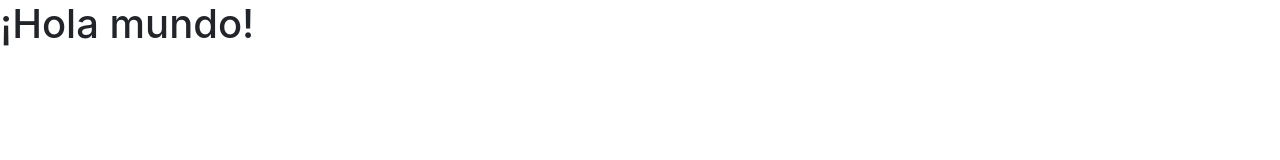
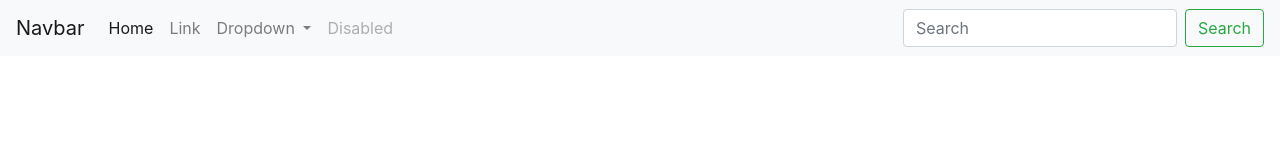
Before and after one commit to JuanGSierra/ingesoft, a plain HTML site: page index.html in a window 1280 px wide. Drawn offline with nearby package versions, Linux system fonts and the light colour scheme.

Commit message:
Update index.html

```diff
--- a/index.html
+++ b/index.html
@@ -16,7 +16,41 @@
     <![endif]-->
   </head>
   <body>
-    <h1>¡Hola mundo!</h1>
+    <nav class="navbar navbar-expand-lg navbar-light bg-light">
+      <a class="navbar-brand" href="#">Navbar</a>
+      <button class="navbar-toggler" type="button" data-toggle="collapse" data-target="#navbarSupportedContent" aria-controls="navbarSupportedContent" aria-expanded="false" aria-label="Toggle navigation">
+        <span class="navbar-toggler-icon"></span>
+      </button>
+
+      <div class="collapse navbar-collapse" id="navbarSupportedContent">
+        <ul class="navbar-nav mr-auto">
+          <li class="nav-item active">
+            <a class="nav-link" href="#">Home <span class="sr-only">(current)</span></a>
+          </li>
+          <li class="nav-item">
+            <a class="nav-link" href="#">Link</a>
+          </li>
+          <li class="nav-item dropdown">
+            <a class="nav-link dropdown-toggle" href="#" id="navbarDropdown" role="button" data-toggle="dropdown" aria-haspopup="true" aria-expanded="false">
+              Dropdown
+            </a>
+            <div class="dropdown-menu" aria-labelledby="navbarDropdown">
+              <a class="dropdown-item" href="#">Action</a>
+              <a class="dropdown-item" href="#">Another action</a>
+              <div class="dropdown-divider"></div>
+              <a class="dropdown-item" href="#">Something else here</a>
+            </div>
+          </li>
+          <li class="nav-item">
+            <a class="nav-link disabled" href="#">Disabled</a>
+          </li>
+        </ul>
+        <form class="form-inline my-2 my-lg-0">
+          <input class="form-control mr-sm-2" type="search" placeholder="Search" aria-label="Search">
+          <button class="btn btn-outline-success my-2 my-sm-0" type="submit">Search</button>
+        </form>
+      </div>
+    </nav>
 
     <!-- Librería jQuery requerida por los plugins de JavaScript -->
     <script src="http://code.jquery.com/jquery.js"></script>
```
